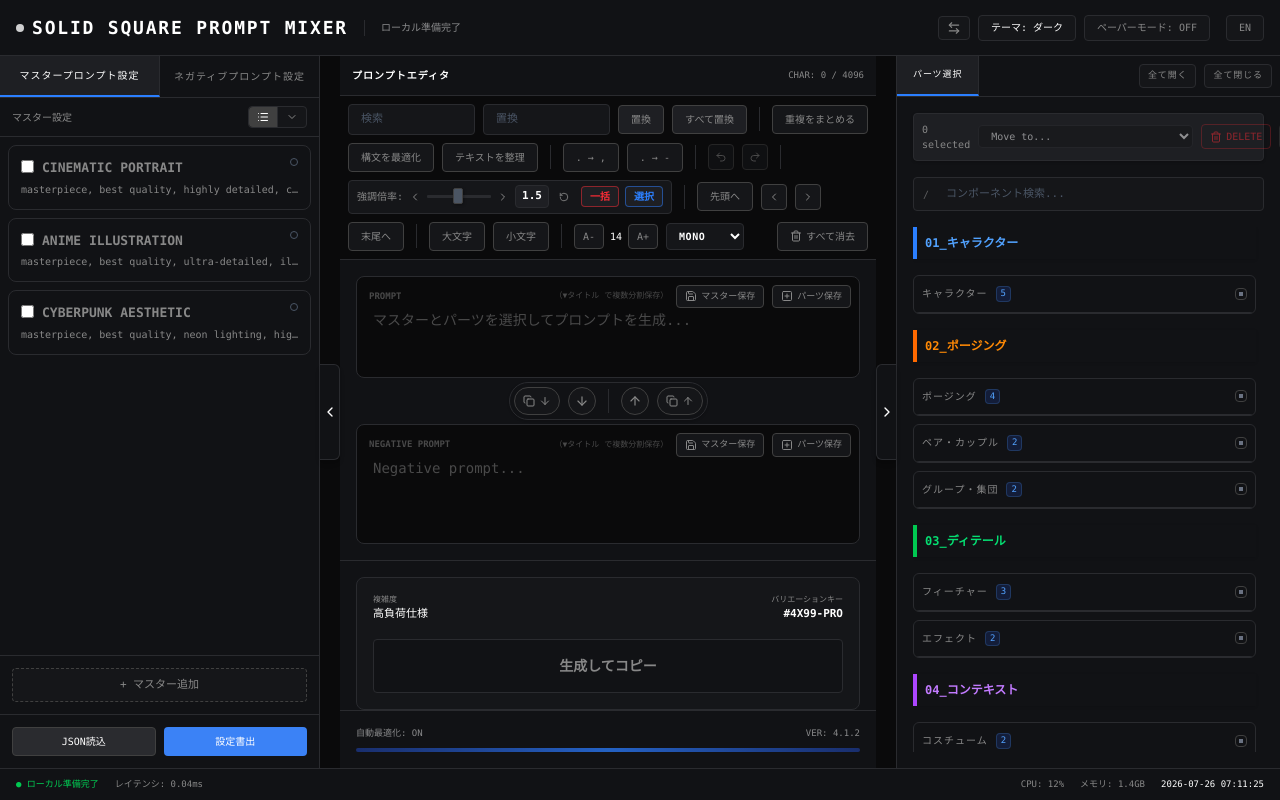
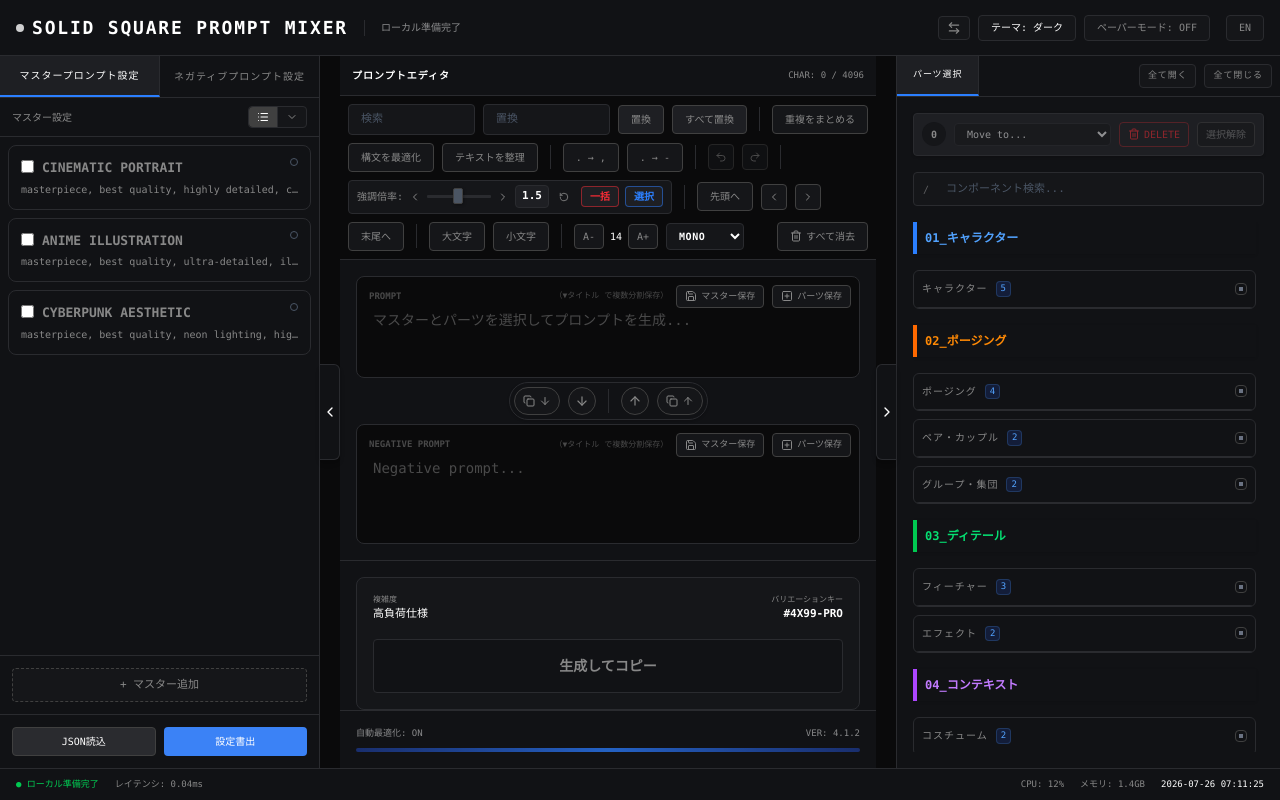
Before and after one commit to soroeru-afk/SOLID-SQUARE-PROMPT-MIXER-, a React (Vite) app: page / in a window 1280 px wide. Built offline with nearby package versions, Linux system fonts and the light colour scheme.

Commit message:
Sync right sidebar 'Clear Selection' text length layout fix and remove confirm dialog from 'Clear All' button

```diff
--- a/public/sw.js
+++ b/public/sw.js
@@ -1,4 +1,4 @@
-const CACHE_NAME = 'prompt-mixer-cache-v1.0.5';
+const CACHE_NAME = 'prompt-mixer-cache-v1.0.6';
 
 self.addEventListener('install', (event) => {
   self.skipWaiting();
--- a/src/components/PreviewColumn.tsx
+++ b/src/components/PreviewColumn.tsx
@@ -2,7 +2,6 @@ import React, { useState, useEffect, useRef } from 'react';
 import { motion, AnimatePresence } from 'motion/react';
 import { Trash2, Save, PlusSquare, Undo2, Redo2, ChevronLeft, ChevronRight, RotateCcw, ArrowDown, ArrowUp, Copy } from 'lucide-react';
 import { Language, t } from '../i18n';
-import { ConfirmModal } from './ConfirmModal';
 import { SavePartModal } from './SavePartModal';
 import { SaveMasterModal } from './SaveMasterModal';
 
@@ -47,7 +46,6 @@ export const PreviewColumn: React.FC<PreviewColumnProps> = ({
   const [copied, setCopied] = useState(false);
   const [findText, setFindText] = useState('');
   const [replaceText, setReplaceText] = useState('');
-  const [confirmClear, setConfirmClear] = useState(false);
 
   const [isSavePartModalOpen, setIsSavePartModalOpen] = useState(false);
   const [savePartContent, setSavePartContent] = useState('');
@@ -746,7 +744,7 @@ export const PreviewColumn: React.FC<PreviewColumnProps> = ({
           <option value="font-[Meiryo,sans-serif]">Meiryo</option>
         </select>
         <button
-          onClick={() => setConfirmClear(true)}
+          onClick={() => {            setEditorText('');            setNegativeEditorText('');          }}
           className="ml-auto px-3 py-1.5 bg-bg-input hover:bg-border-main text-text-dim hover:text-text-main border border-border-hover rounded text-[10px] font-mono transition-colors flex items-center gap-1 shrink-0"
         >
           <Trash2 className="w-3 h-3" /> {t('clear_all', lang)}
@@ -945,17 +943,6 @@ export const PreviewColumn: React.FC<PreviewColumnProps> = ({
         )}
       </AnimatePresence>
 
-      <ConfirmModal
-        isOpen={confirmClear}
-        message={t('clear_all', lang) + '?'}
-        onConfirm={() => {
-          setEditorText('');
-          setNegativeEditorText('');
-          setConfirmClear(false);
-        }}
-        onCancel={() => setConfirmClear(false)}
-        lang={lang}
-      />
       <SavePartModal
         isOpen={isSavePartModalOpen}
         content={savePartContent}
--- a/src/components/VariationColumn.tsx
+++ b/src/components/VariationColumn.tsx
@@ -177,13 +177,13 @@ export const VariationColumn: React.FC<VariationColumnProps> = ({
       </div>
 
       <div className="p-4 flex-1 flex flex-col space-y-4 overflow-hidden min-h-0">
-        <div className={`flex items-center gap-2 bg-bg-surface p-2 border ${bulkSelectedIds.size > 0 ? 'border-blue-500/30' : 'border-border-main'} rounded shadow-sm shrink-0 min-h-[42px]`}>
-          <span className="text-[10px] font-mono text-text-dim flex-1">{bulkSelectedIds.size} selected</span>
+        <div className={`flex flex-wrap items-center gap-2 bg-bg-surface p-2 border ${bulkSelectedIds.size > 0 ? 'border-blue-500/30' : 'border-border-main'} rounded shadow-sm shrink-0 min-h-[42px]`}>
+          <span className="text-[10px] font-mono text-text-dim flex-shrink-0 flex items-center justify-center w-6 h-6 bg-bg-input rounded-full font-bold">{bulkSelectedIds.size}</span>
           <select
             onChange={handleBulkMove}
             value=""
             disabled={bulkSelectedIds.size === 0}
-            className="bg-bg-input border border-border-main text-text-main text-[10px] font-mono px-2 py-1 rounded outline-none disabled:opacity-50"
+            className="flex-1 min-w-[70px] bg-bg-input border border-border-main text-text-main text-[10px] font-mono px-2 py-1 rounded outline-none disabled:opacity-50"
           >
             <option value="" disabled>Move to...</option>
             <option value="copy_to_master">{t('copy_to_master_prompts', lang)}</option>
```
